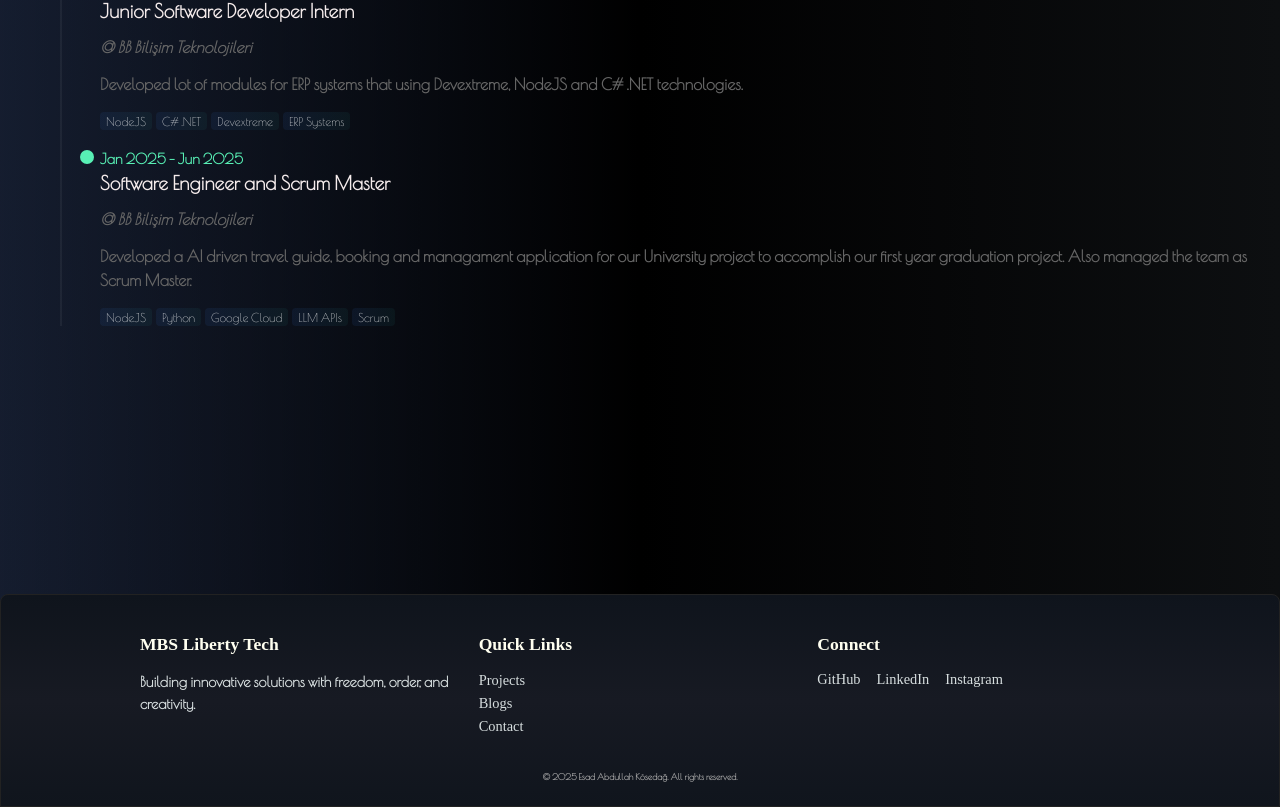
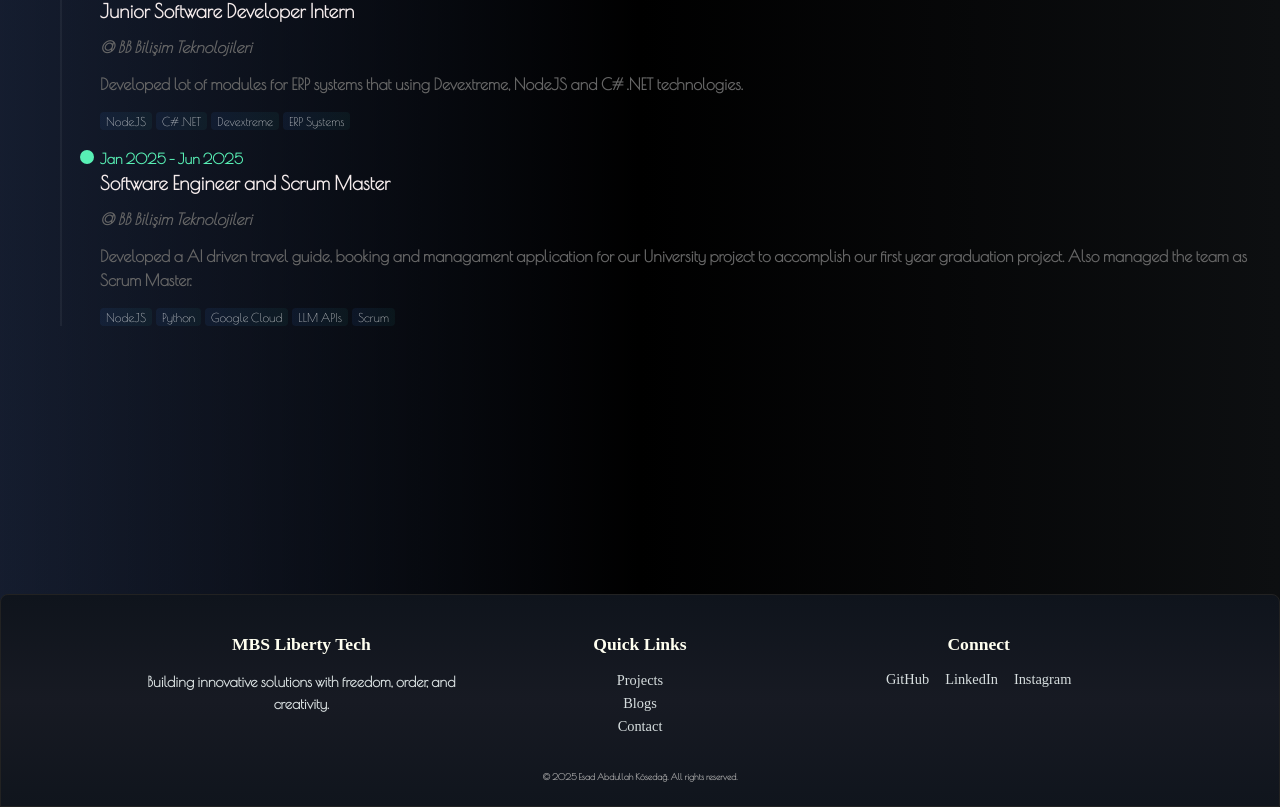
Before and after one commit to kaesit/mbs-blog-site, a React (Create React App) app: page /about in a window 1280 px wide. Shown: the part 1912-2719 px from the top of the page. Built offline with nearby package versions, Linux system fonts and the light colour scheme; a web font is replaced by a local one.

Commit message:
Footer is updated

```diff
--- a/src/components/Footer.tsx
+++ b/src/components/Footer.tsx
@@ -3,6 +3,7 @@ import "../css/Footer.css";
 
 const Footer: React.FC = () => {
   return (
+    <center>
       <footer className="footer-container">
         <div className="footer-content">
           {/* Sol kısım */}
@@ -49,10 +50,12 @@ const Footer: React.FC = () => {
         {/* Alt copyright */}
         <div className="footer-bottom">
           <p>
-          © {new Date().getFullYear()} Esad Abdullah Kösedağ. All rights reserved.
+            © {new Date().getFullYear()} Esad Abdullah Kösedağ. All rights
+            reserved.
           </p>
         </div>
       </footer>
+    </center>
   );
 };
 
--- a/src/css/Footer.css
+++ b/src/css/Footer.css
@@ -39,6 +39,7 @@
   flex-wrap: wrap;
   gap: 1rem;
   max-width: 1000px;
+  justify-content: center;
   margin: 0 auto;
   position: relative;
   z-index: 1;
@@ -64,6 +65,7 @@
 
 .footer-links {
   list-style: none;
+  justify-content: center;
   padding: 0;
   margin: 0;
 }
@@ -84,6 +86,7 @@
 }
 
 .footer-socials {
+  justify-content: center;
   display: flex;
   gap: 1rem;
 }
```
Lines whose indentation alone changed are shown as unchanged.
